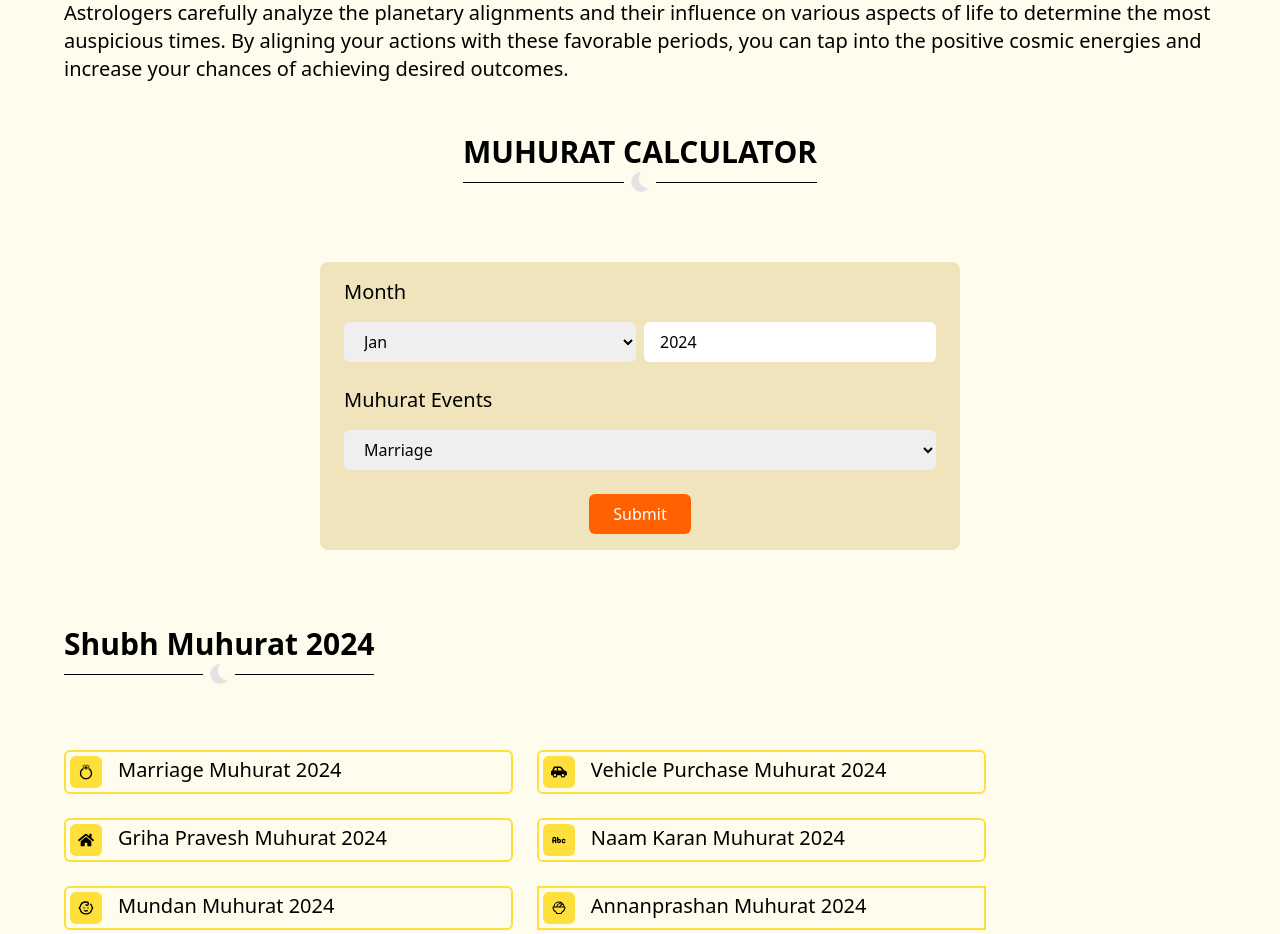
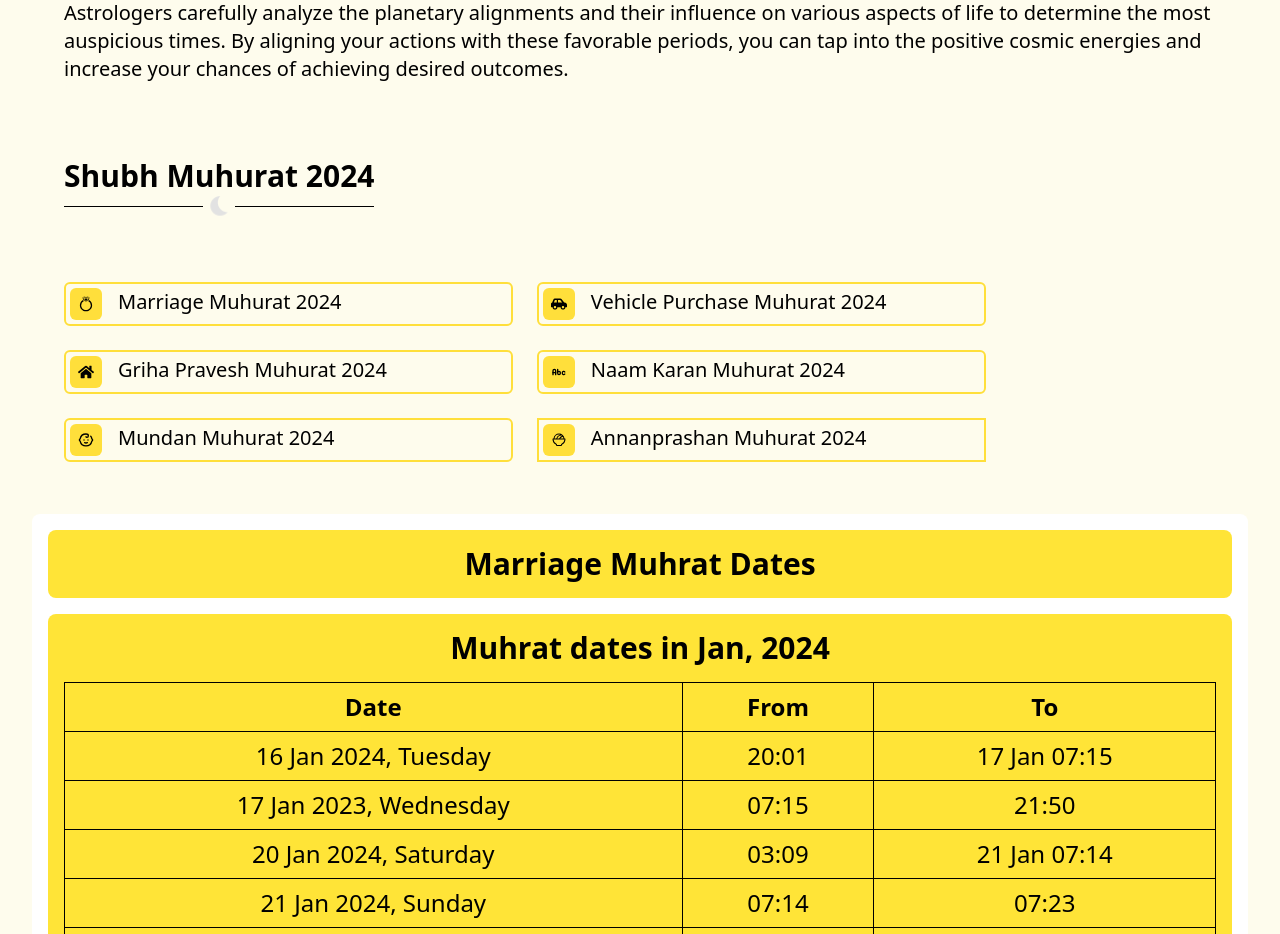
Before and after one commit to Ajay-singh-github/astro, a React (Vite) app: page /shubhmuhurat-dates in a window 1280 px wide. Shown: the part 1060-1994 px from the top of the page. Built offline with nearby package versions, Linux system fonts and the light colour scheme.

Commit message:
remove : commented mahurat calculator

```diff
--- a/src/pages/ShubhMuhurat/ShubhMuhurat.tsx
+++ b/src/pages/ShubhMuhurat/ShubhMuhurat.tsx
@@ -41,7 +41,7 @@ const ShubhMuhurat = () => {
             <div key={m}>
               {shubhMuhrat[muhrat]?.hasOwnProperty(m) ? (
                 <>
-                  <div className="text-xl md:text-3xl font-bold text-center mb-4 mt-4">
+                  <div className="text-xl md:text-3xl font-bold text-center mb-4 mt-6">
                     Muhrats in {m}, 2024
                   </div>
 
@@ -137,16 +137,16 @@ const ShubhMuhurat = () => {
         </div>
       </div>
 
-      <div className="font-bold mb-4">
+      {/* <div className="font-bold mb-4">
         <div className="text-xl md:text-3xl ">MUHURAT CALCULATOR</div>
         <div className="w-full relative my-3 border-b border-primary-300 flex justify-center">
           <div className="absolute -top-4 bg-primary-100">
             <img src={moon} className="text-xs" />
           </div>
         </div>
-      </div>
+      </div> */}
 
-      <div className="my-6 md:my-[4vw] w-full px-4 md:px-[25vw]">
+      {/* <div className="my-6 md:my-[4vw] w-full px-4 md:px-[25vw]">
         <div className="rounded-lg bg-secondary-600 p-2 px-4 md:p-4 md:px-6 flex flex-col gap-4 md:gap-6">
           <div className="flex flex-col gap-2 md:gap-4 w-full">
             <label className="md:text-xl">Month</label>
@@ -194,19 +194,14 @@ const ShubhMuhurat = () => {
               <option value="Annaprashan">Annaprashan</option>
             </select>
           </div>
-          {/* <div className="flex flex-col gap-2 md:gap-4 w-full">
-            <label className="md:text-xl">Place of Birth</label>
-            <select className="w-full rounded-md p-2 px-4">
-              <option value="Delhi">Delhi</option>
-            </select>
-          </div> */}
+
           <div className="flex w-full items-center justify-center">
             <div className="p-2 px-6 rounded-md bg-secondary-100 text-primary-200">
               Submit
             </div>
           </div>
         </div>
-      </div>
+      </div> */}
       <div className="px-2 md:px-8 w-full">
         <div className="my-6 w-full px-4 md:px-8">
           <div className="font-bold w-max">
```
